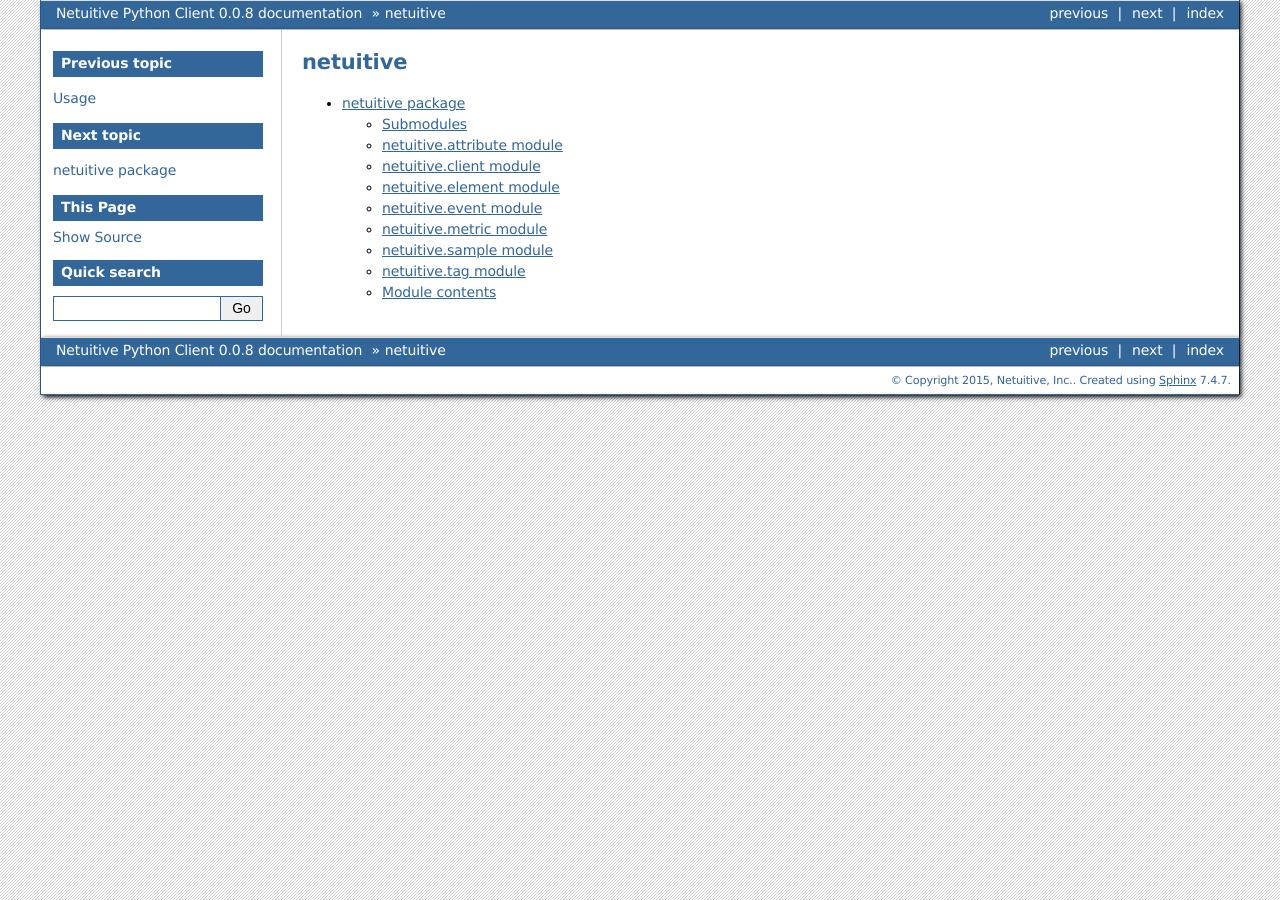
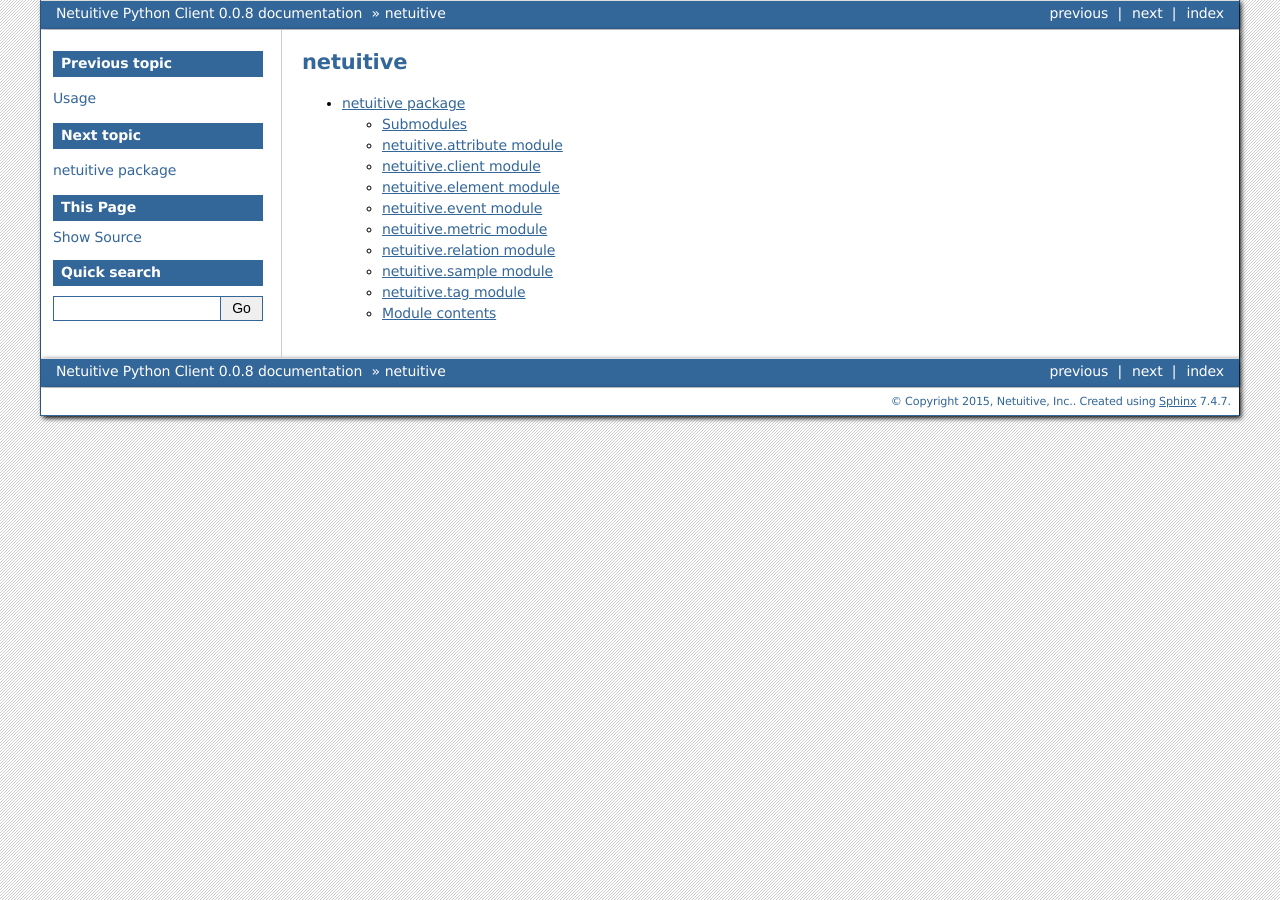
Before and after one commit to Netuitive/netuitive-client-python, a Sphinx documentation site: the page built from docs/modules.rst, in a window 1280 px wide. Built offline with Sphinx 7.4.7, drawn with Linux system fonts in a browser that asks for light colours.

Commit message:
update docs

```diff
--- a/docs/netuitive.rst
+++ b/docs/netuitive.rst
@@ -44,6 +44,14 @@
     :undoc-members:
     :show-inheritance:
 
+netuitive.relation module
+-------------------------
+
+.. automodule:: netuitive.relation
+    :members:
+    :undoc-members:
+    :show-inheritance:
+
 netuitive.sample module
 -----------------------
 
--- a/docs/usage.rst
+++ b/docs/usage.rst
@@ -18,6 +18,9 @@
     # Add a Tag
     MyElement.add_tag(('Production', 'True')
 
+    # Add a child Element relation
+    MyElement.add_relation('my_child_hostname')
+
     # Add a Metric Sample
     MyElement.add_sample('cpu.idle', 1432832135, 1, host='my_hostname')
 
```
